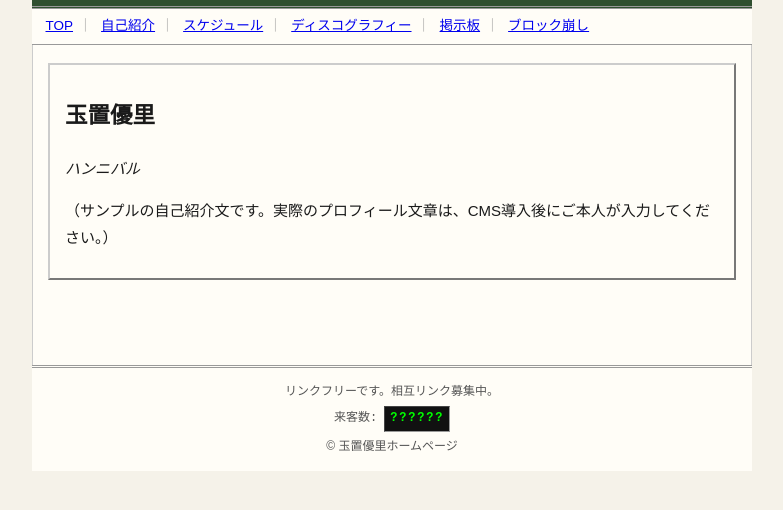
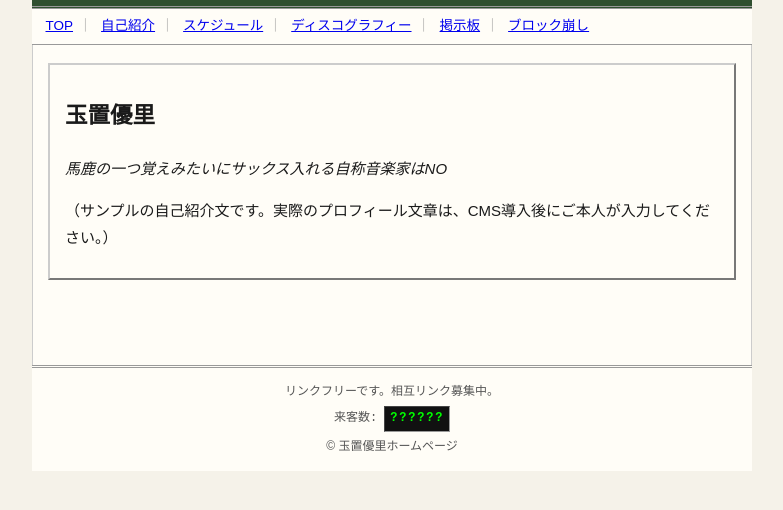
Before and after one commit to AraiKenta01/tamaki-homepage, an Astro site: page /profile in a window 1280 px wide. Shown: the part 74-584 px from the top of the page, without its empty margins (248-1031 px from the left). Built offline with nearby package versions, Linux system fonts and the light colour scheme; Astro itself is replaced by a stand-in of ours; no server answers.

Commit message:
Update 自己紹介 “main”

```diff
--- a/src/content/profile/main.md
+++ b/src/content/profile/main.md
@@ -1,6 +1,6 @@
 ---
 name: 玉置優里
-catchphrase: ハンニバル
+catchphrase: 馬鹿の一つ覚えみたいにサックス入れる自称音楽家はNO
 ---
 
 （サンプルの自己紹介文です。実際のプロフィール文章は、CMS導入後にご本人が入力してください。）
```
